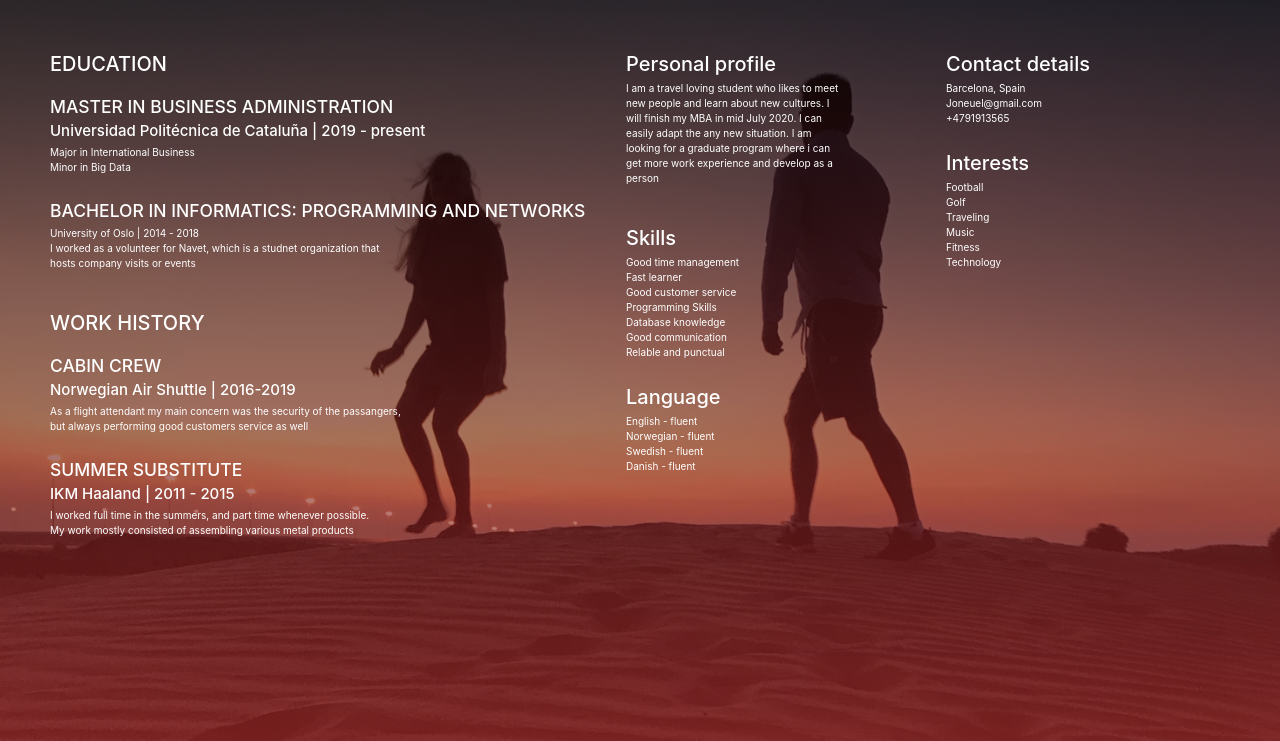
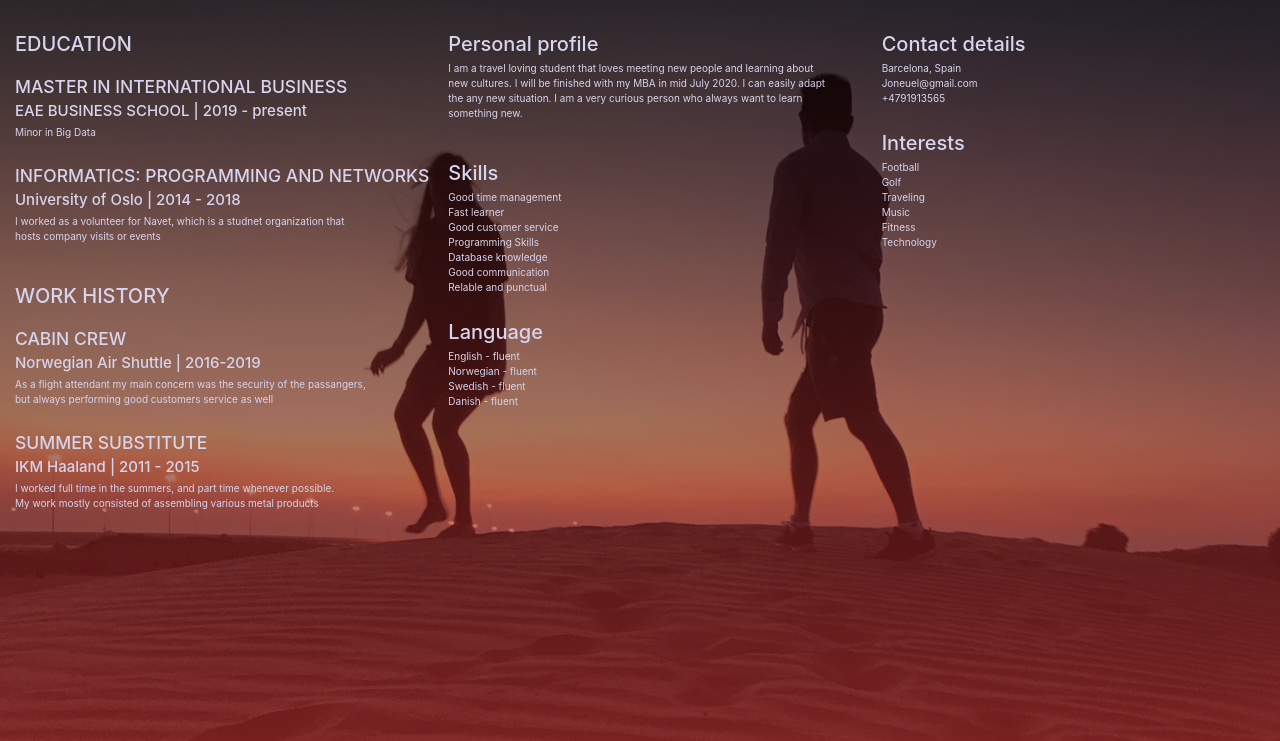
Before and after one commit to jueland/JU, a plain HTML site: page index.html in a window 1280 px wide. Shown: the part 59-800 px from the top of the page. Drawn offline with nearby package versions, Linux system fonts and the light colour scheme.

Commit message:
grid added

```diff
--- a/index.html
+++ b/index.html
@@ -6,7 +6,7 @@
     <meta name="author" content="Jone Ueland">
     <meta charset="utf-8">
     <meta name="viewport" content="width=device-width, initial-scale=1, shrink-to-fit=no">
-    <title>CV</title>
+    <title>Jone's CV</title>
     <link rel="stylesheet" href="https://maxcdn.bootstrapcdn.com/bootstrap/4.0.0/css/bootstrap.min.css">
     <script src="https://ajax.googleapis.com/ajax/libs/jquery/3.3.1/jquery.min.js"></script>
     <script src="https://cdnjs.cloudflare.com/ajax/libs/popper.js/1.12.9/umd/popper.min.js"></script>
@@ -28,18 +28,16 @@
         </div>
         <div class="edu">
             <div class="container-fluid padding">
-                <div class="row padding">
-                    <div class="column">
+                <div class="cv-grid">
+                    <div class="cv-grid-items">
                         <h2>EDUCATION</h2>
                         <br>
-                        <h3>MASTER IN BUSINESS ADMINISTRATION</h3>
-                        <h4>Universidad Politécnica de Cataluña | 2019 - present</h4>
-                        <p>Major in International Business
-                            <br>Minor in Big Data
-                        </p>
+                        <h3>MASTER IN INTERNATIONAL BUSINESS</h3>
+                        <h4>EAE BUSINESS SCHOOL | 2019 - present</h4>
+                        <p> Minor in Big Data </p>
                         <br>
-                        <h3>BACHELOR IN INFORMATICS: PROGRAMMING AND NETWORKS</h3>
-                        <h4s>University of Oslo | 2014 - 2018</h4s>
+                        <h3>INFORMATICS: PROGRAMMING AND NETWORKS</h3>
+                        <h4>University of Oslo | 2014 - 2018</h4>
                         <p>I worked as a volunteer for Navet, which is a studnet organization that <br>
                         hosts company visits or events</p>
                         <br>
@@ -60,12 +58,12 @@
                             My work mostly consisted of assembling various metal products
                         </p>
                     </div>
-                    <div class="column2">
+                    <div class="cv-grid-items">
                         <h2>Personal profile</h2>
-                            <p>I am a travel loving student who likes to meet new people
-                                and learn about new cultures. I will finish my MBA in mid July 2020.
-                                I can easily adapt the any new situation. I am looking for a graduate
-                                program where i can get more work experience and develop as a person
+                            <p>I am a travel loving student that loves meeting new people
+                                and learning about new cultures. I will be finished with my
+                                MBA in mid July 2020. I can easily adapt the any new situation.
+                                I am a very curious person who always want to learn something new.
                         </p>
                         <br>
                         <br>
@@ -86,7 +84,7 @@
                             <br>Danish - fluent
                         </p>
                     </div>
-                    <div class="column3">
+                    <div class="cv-grid-items">
                             <h2>Contact details</h2>
                             <p>Barcelona, Spain
                             <br>Joneuel@gmail.com
--- a/style.css
+++ b/style.css
@@ -36,23 +36,25 @@ body{
     width: 90%;
     margin: 0 auto;
 }
-.column {
+
+.cv-grid{
+    display: grid;
+    grid-template-columns: repeat(auto-fit, minmax(35rem, 1fr));
+    grid-gap: 5rem;
+    color: #d7d4ed;
+    padding-top: 3rem;
+}
+.cv-grid-item{
+    height: 40rem;
     padding: 5rem;
-    color: white;
-    float: left;
-    width: 45%;
-}
-.column2 {
-    padding: 5rem;
-    color: white;
-    float: left;
-    width: 25%;
-}
-.column3 {
-    padding: 5rem;
-    color: white;
-    float: left;
-    width: 30%;
+    position: relative;
+    display: flex;
+    flex-direction: column;
+    justify-content: center;
+    cursor: pointer;
+    padding-left: 2rem;
+    z-index: 1;
+
 }
 
   /* Clear floats after the columns */
```
